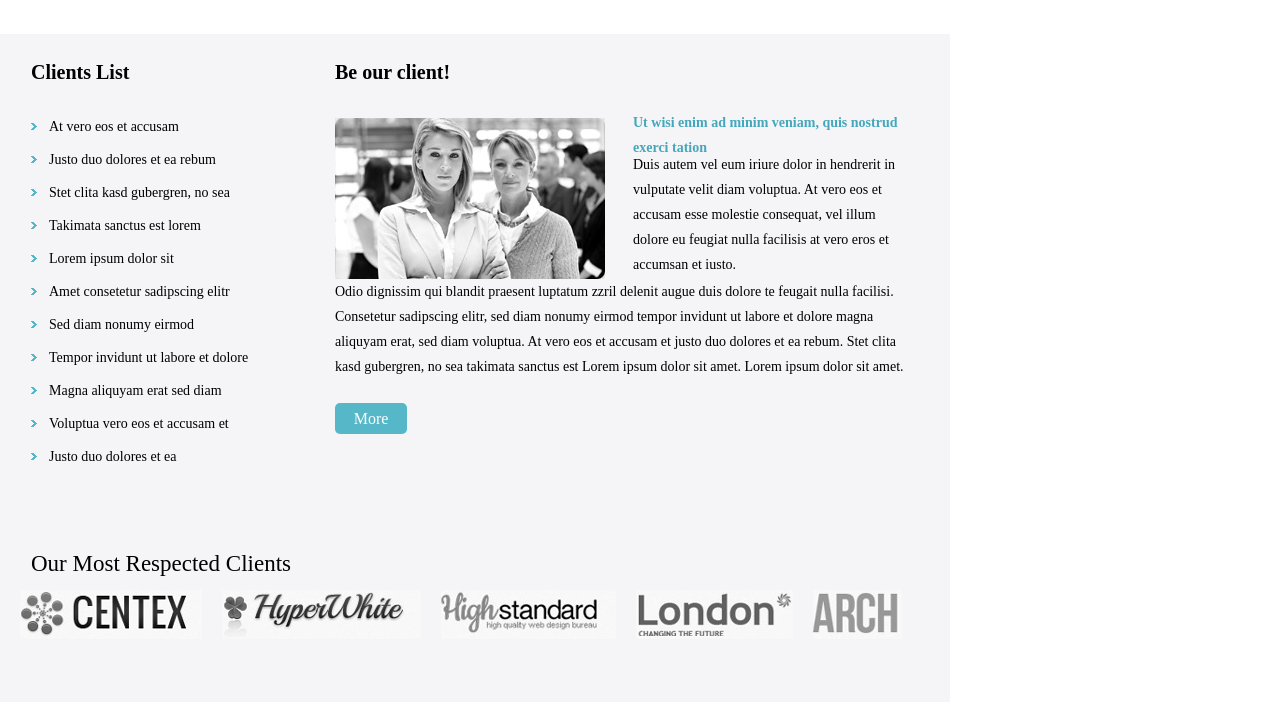
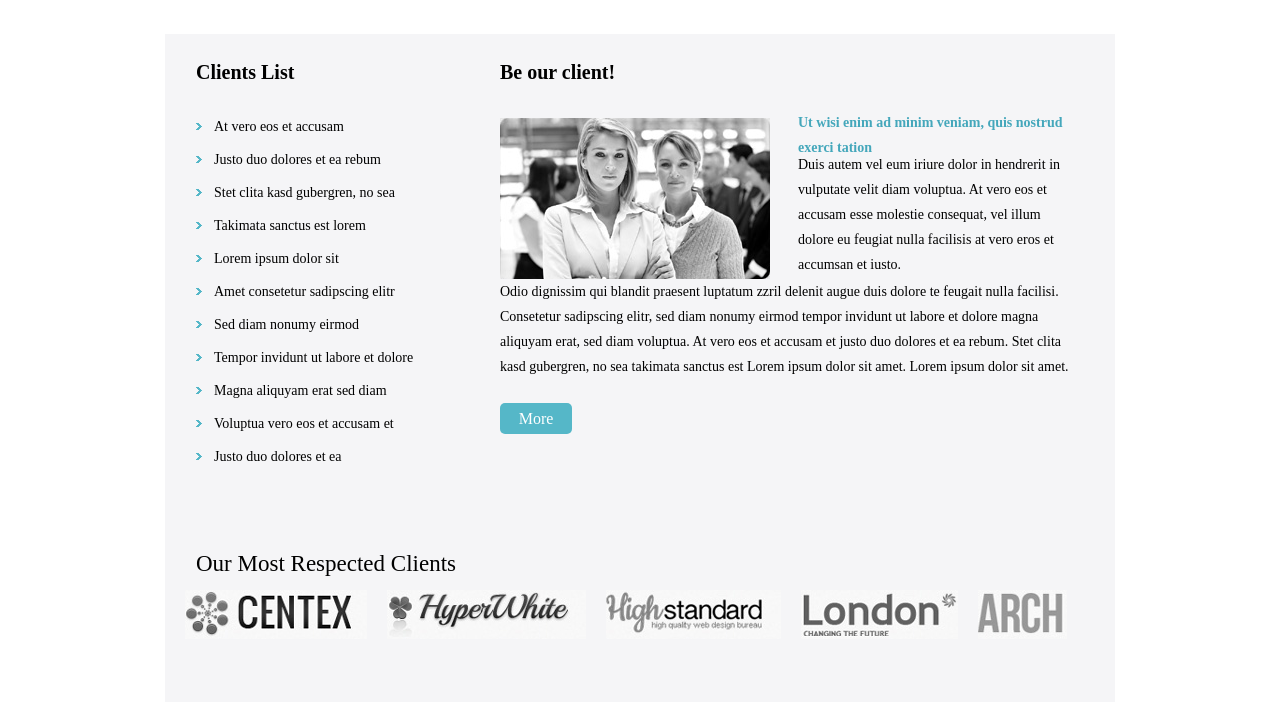
Before and after one commit to zqalice/homework, a plain HTML site: page hxj/client.html in a window 1280 px wide. Drawn offline with Linux system fonts and the light colour scheme.

Commit message:
让内容区自动居中

```diff
--- a/hxj/clientCSS/client.css
+++ b/hxj/clientCSS/client.css
@@ -5,7 +5,7 @@ body{
 .c-container{
     width: 950px;
     background-color: #f5f5f7;
-    margin: 34px 0 0 0;
+    margin: 34px auto 0 auto;
     overflow: hidden;
 }
 .c-left{
```
